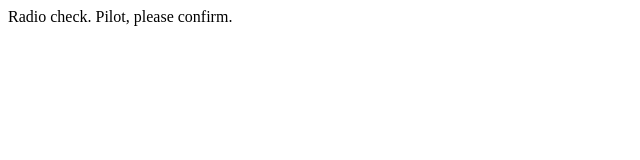
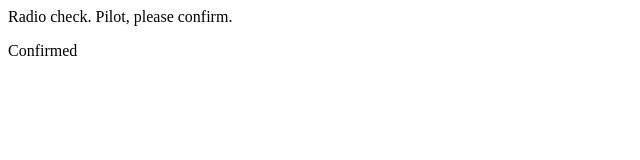
Before and after one commit to fibhasyed/communication-log, a plain HTML site: page index.html in a window 1280 px wide. Shown: the full height of the page, 0-640 px from the left. Drawn offline with Linux system fonts and the light colour scheme.

Commit message:
new commit

```diff
--- a/index.html
+++ b/index.html
@@ -1,5 +1,6 @@
 <html>
 <body>
    <p>Radio check. Pilot, please confirm.</p>
+   <p>Confirmed</p>
 </body>
 </html>
```
